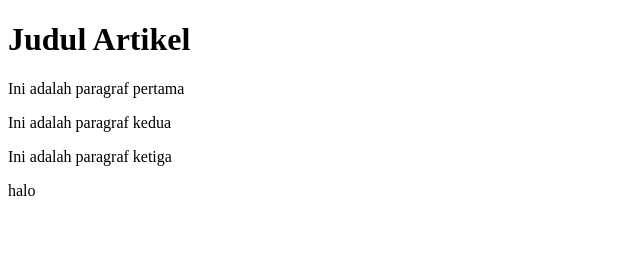
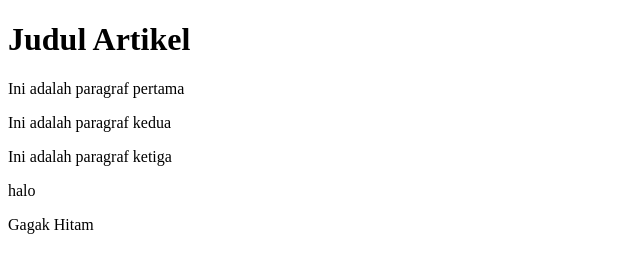
Before and after one commit to Jeslorne/PRAKTEK-06-GITHUB, a plain HTML site: page index.html in a window 1280 px wide. Shown: the whole page, without its empty margins (0-640 px from the left). Drawn offline with Linux system fonts and the light colour scheme.

Commit message:
Tambahkan Gagak Hitam

```diff
--- a/index.html
+++ b/index.html
@@ -11,5 +11,7 @@
     <p>Ini adalah paragraf kedua</p>
     <p>Ini adalah paragraf ketiga</p>
     <p>halo</p>
+    <p>Gagak Hitam</p>
+
 </body>
 </html>
```
